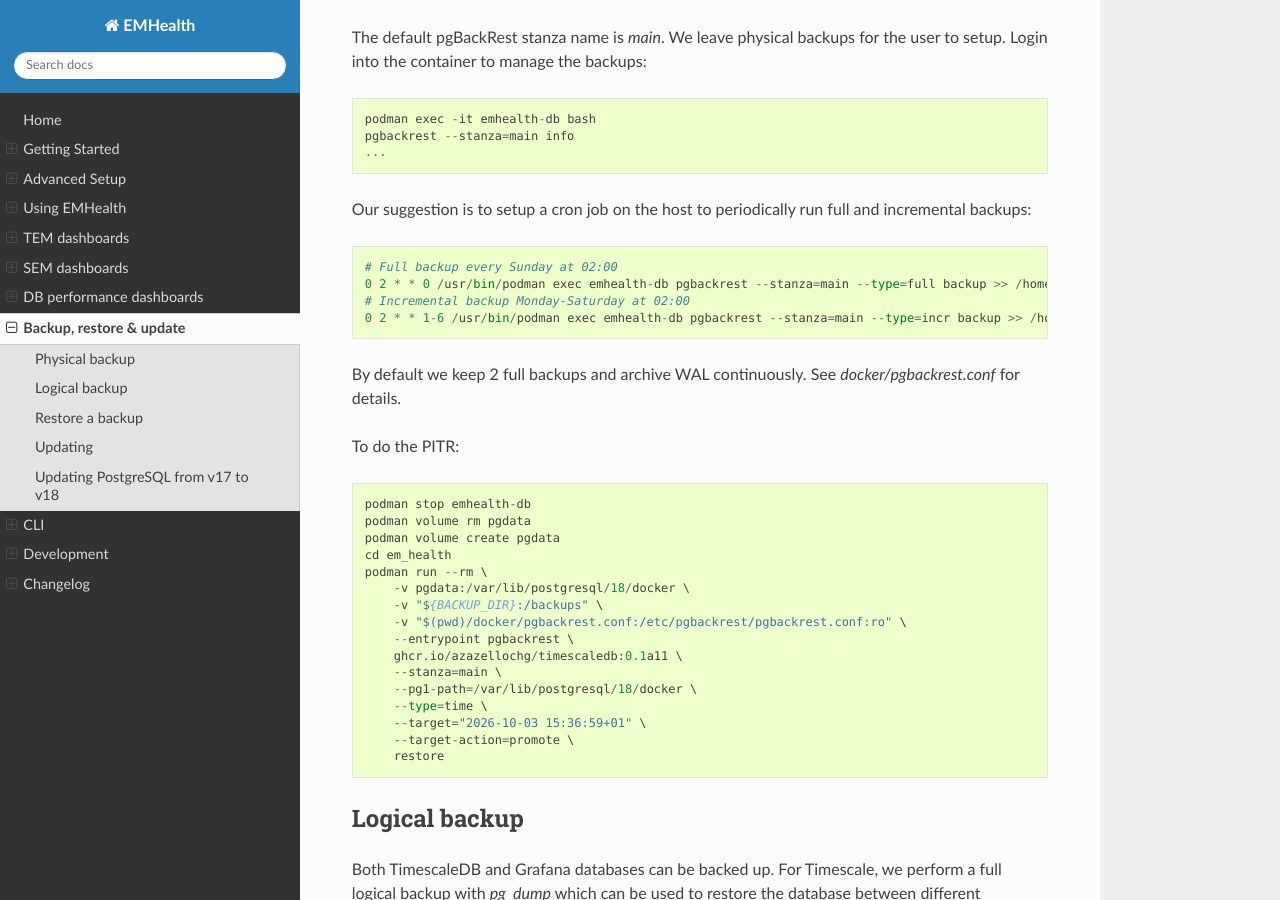
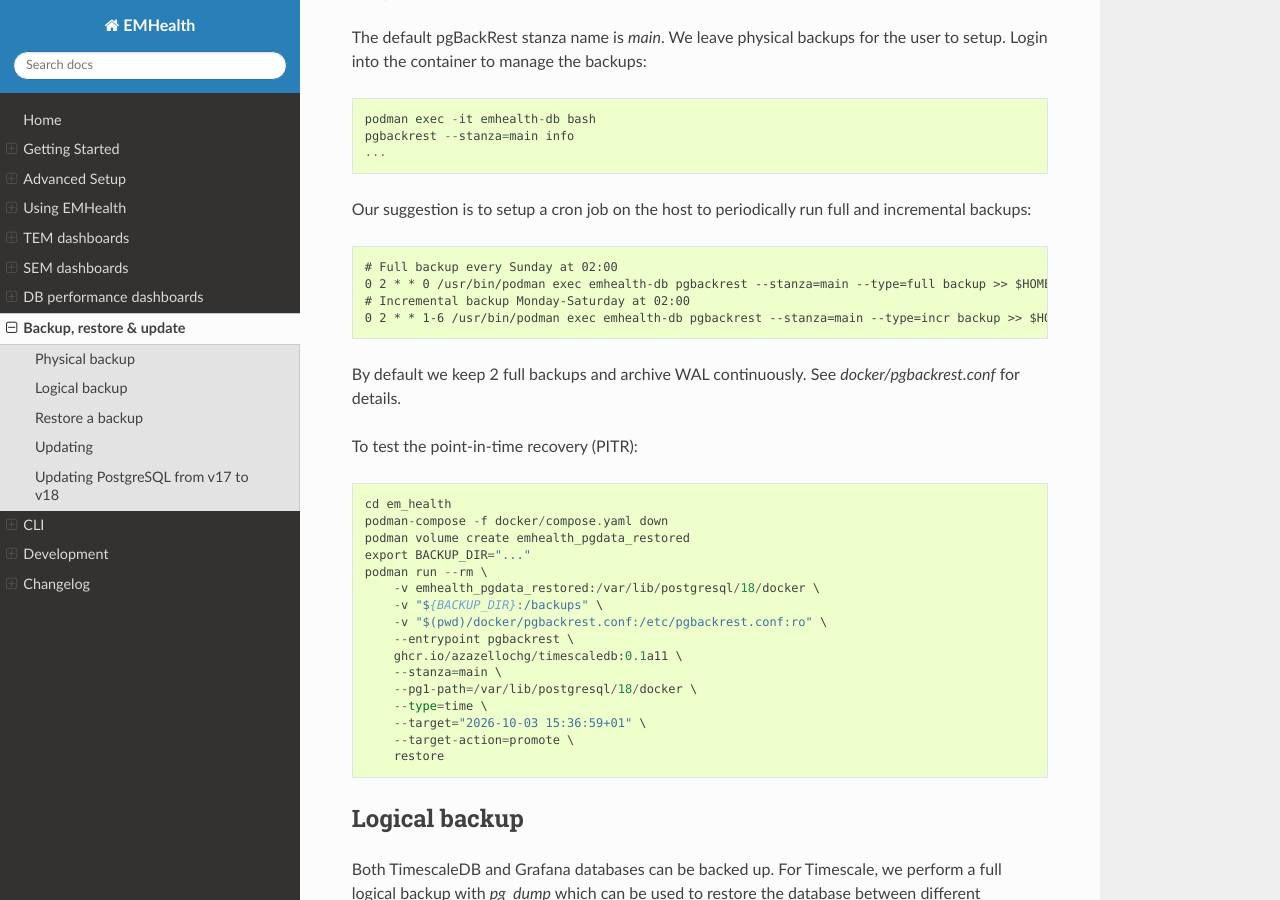
Before and after one commit to azazellochg/em_health, a Sphinx documentation site: the page built from docs/maintenance.rst, in a window 1280 px wide and 900 px high, scrolled down 358 px. Built offline with Sphinx 7.4.7 and the Read the Docs theme 3.1.0, drawn with Linux system fonts in a browser that asks for light colours.

Commit message:
update recovery doc; remind to git pull

```diff
--- a/docs/maintenance.rst
+++ b/docs/maintenance.rst
@@ -24,24 +24,24 @@ Our suggestion is to setup a cron job on the host to periodically run full and i
 .. code-block::
 
     # Full backup every Sunday at 02:00
-    0 2 * * 0 /usr/bin/podman exec emhealth-db pgbackrest --stanza=main --type=full backup >> /home/user/emhealth-backup.log 2>&1
+    0 2 * * 0 /usr/bin/podman exec emhealth-db pgbackrest --stanza=main --type=full backup >> $HOME/emhealth-backup.log 2>&1
     # Incremental backup Monday-Saturday at 02:00
-    0 2 * * 1-6 /usr/bin/podman exec emhealth-db pgbackrest --stanza=main --type=incr backup >> /home/user/emhealth-backup.log 2>&1
+    0 2 * * 1-6 /usr/bin/podman exec emhealth-db pgbackrest --stanza=main --type=incr backup >> $HOME/emhealth-backup.log 2>&1
 
 By default we keep 2 full backups and archive WAL continuously. See `docker/pgbackrest.conf` for details.
 
-To do the PITR:
+To test the point-in-time recovery (PITR):
 
 .. code-block::
 
-    podman stop emhealth-db
-    podman volume rm pgdata
-    podman volume create pgdata
     cd em_health
+    podman-compose -f docker/compose.yaml down
+    podman volume create emhealth_pgdata_restored
+    export BACKUP_DIR="..."
     podman run --rm \
-        -v pgdata:/var/lib/postgresql/18/docker \
+        -v emhealth_pgdata_restored:/var/lib/postgresql/18/docker \
         -v "${BACKUP_DIR}:/backups" \
-        -v "$(pwd)/docker/pgbackrest.conf:/etc/pgbackrest/pgbackrest.conf:ro" \
+        -v "$(pwd)/docker/pgbackrest.conf:/etc/pgbackrest.conf:ro" \
         --entrypoint pgbackrest \
         ghcr.io/azazellochg/timescaledb:0.1a11 \
         --stanza=main \
```
Also changed, not shown: 2 other files.
